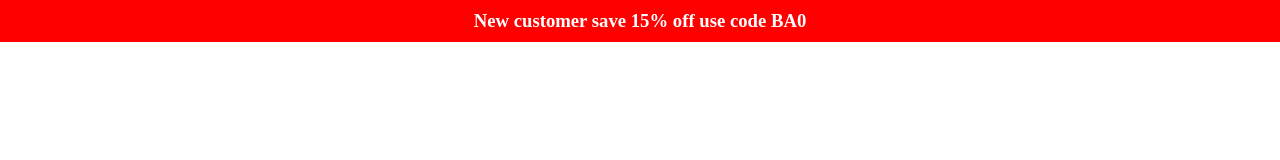
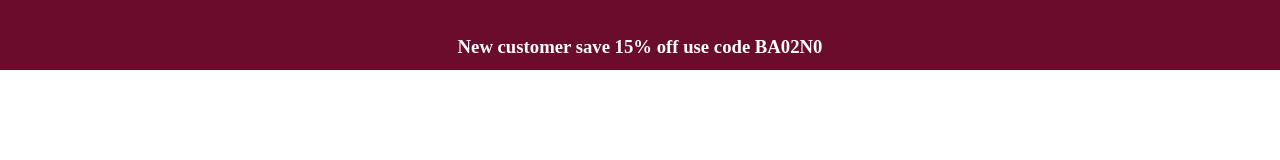
Before and after one commit to Ruqayyah-Ibra/cupcake-website, a plain HTML site: page index.html in a window 1280 px wide. Drawn offline with Linux system fonts and the light colour scheme.

Commit message:
add all final changes for the margim

```diff
--- a/css/style.css
+++ b/css/style.css
@@ -1,8 +1,8 @@
 h3 {
     text-align: center;
-    background-color: red;
+    background-color: #6c0c2c;
     color: white;
-    padding: 10px 0px;
+    padding: 12px;
     font size: 15px;
 }
 
--- a/index.html
+++ b/index.html
@@ -7,6 +7,7 @@
     <title>THE CUPCAKE WEBSITE</title>
 </head>
 <body>
-  <h3>New customer save 15% off use code BA0</h3>
+  <h3 class="banner">
+  <h3>New customer save 15% off use code BA02N0</h3>
 </body>
 </html>
```
